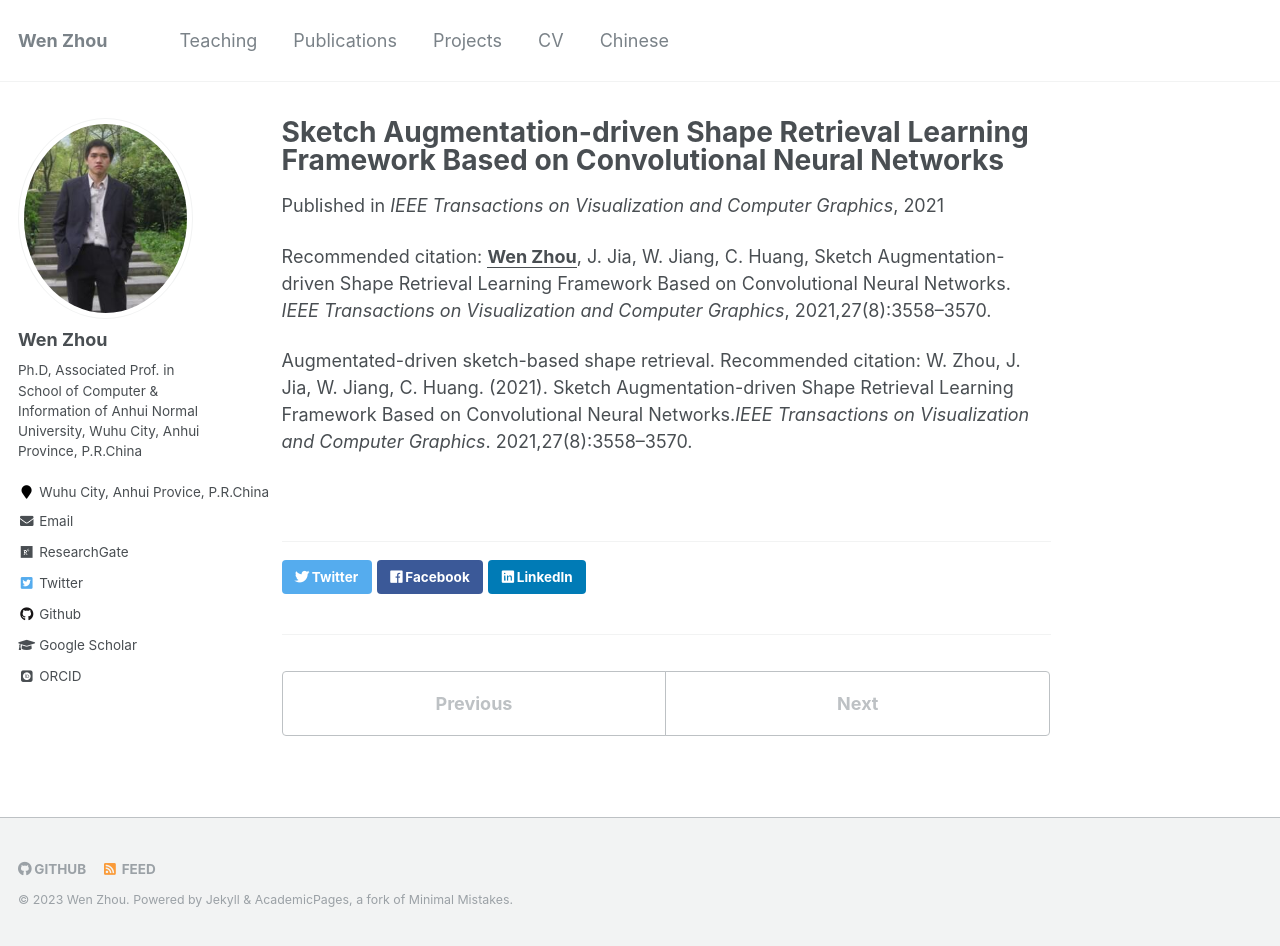
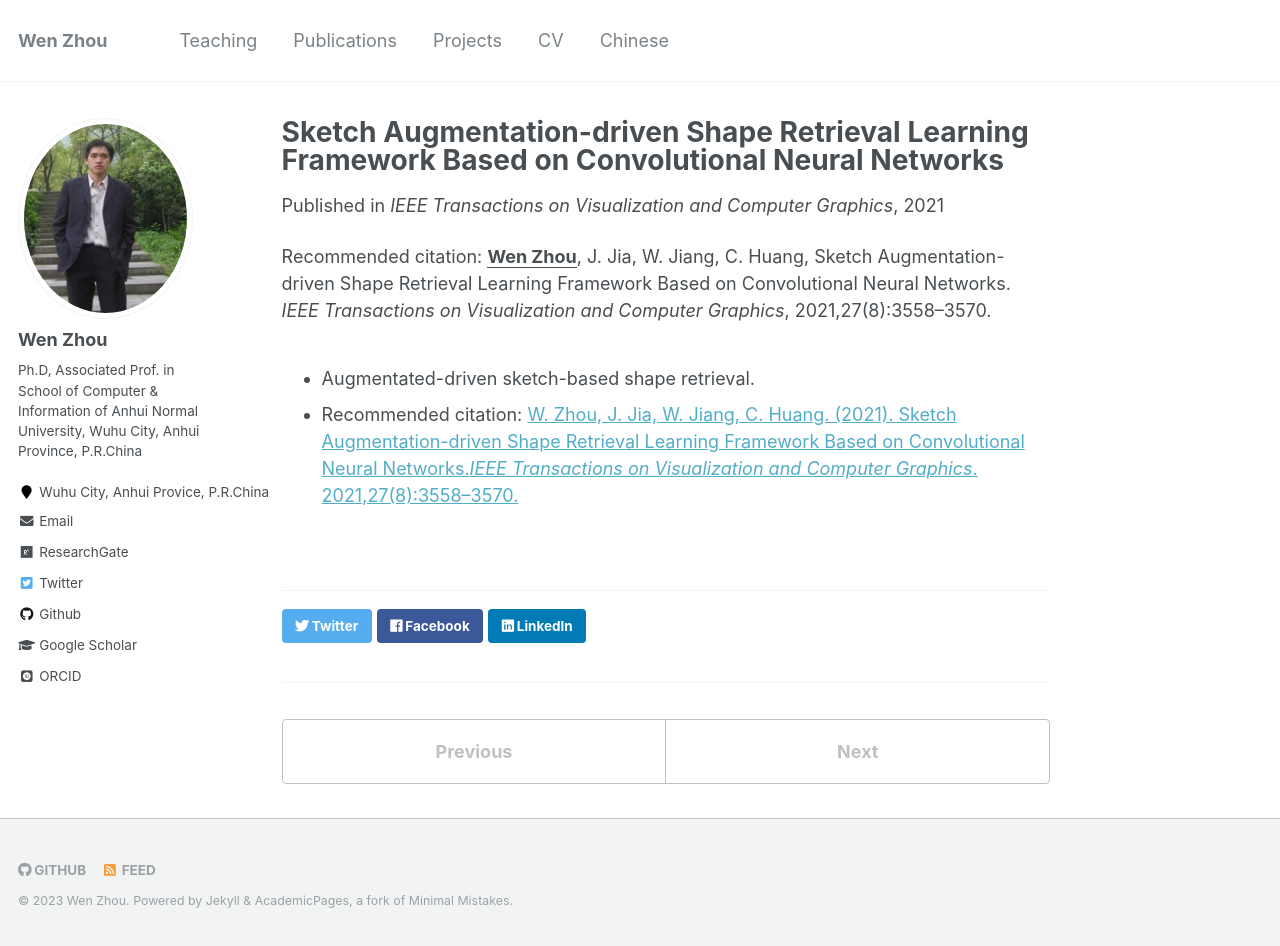
Before and after one commit to zhouwen327/zhouwen327.github.io, a Jekyll site: the page built from _publications/2021-08-01-TVCG-01.md, in a window 1280 px wide and 946 px high. Built offline with Jekyll 4.4.1, drawn with Linux system fonts in a browser that asks for light colours; some web fonts are replaced; part of the change alters nothing that is shown.

```diff
--- a/_publications/2021-08-01-TVCG-01.md
+++ b/_publications/2021-08-01-TVCG-01.md
@@ -7,5 +7,5 @@ date: 2021-08-01
 venue: 'IEEE Transactions on Visualization and Computer Graphics'
 citation: '<b><u>Wen Zhou</u></b>, J. Jia, W. Jiang, C. Huang, Sketch Augmentation-driven Shape Retrieval Learning Framework Based on Convolutional Neural Networks. <i>IEEE Transactions on Visualization and Computer Graphics</i>, 2021,27(8):3558–3570.'
 ---
-Augmentated-driven sketch-based shape retrieval.
-Recommended citation: W. Zhou, J. Jia, W. Jiang, C. Huang. (2021). Sketch Augmentation-driven Shape Retrieval Learning Framework Based on Convolutional Neural Networks.<i>IEEE Transactions on Visualization and Computer Graphics</i>. 2021,27(8):3558–3570.
++ Augmentated-driven sketch-based shape retrieval.
++ Recommended citation: <a href="http://ivr-ahnu.cn/cn/paper/2021a1.pdf">W. Zhou, J. Jia, W. Jiang, C. Huang. (2021). Sketch Augmentation-driven Shape Retrieval Learning Framework Based on Convolutional Neural Networks.<i>IEEE Transactions on Visualization and Computer Graphics</i>. 2021,27(8):3558–3570.</a>
```
